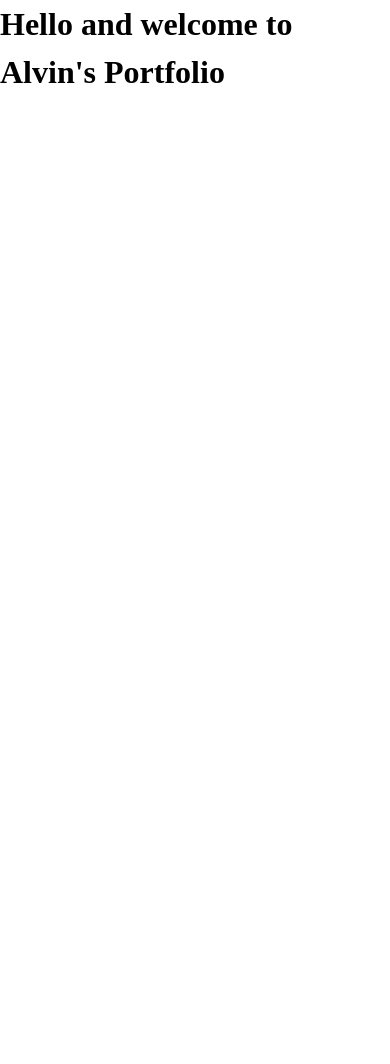
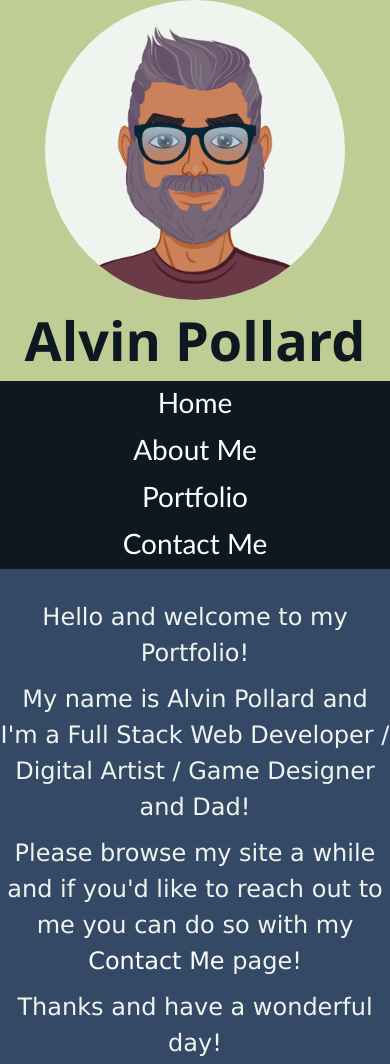
Before and after one commit to alvinkp/Portfolio_Demo_Site, a plain HTML site: page index.html in a window 390 px wide. Shown: the top 1064 px of the page. Before the commit the page ends 844 px from the top, so only its background shows below. Drawn offline with Linux system fonts and the light colour scheme.

Commit message:
Added Avatar Image, Started working on HTML and Responsive CSS
Added Avatar image
Added a few elements to the HTML to have a base to work from with CSS
Started getting Responsive functionality set up for CSS
Started to Style webpage

```diff
--- a/assets/css/style.css
+++ b/assets/css/style.css
@@ -0,0 +1,122 @@
+body {
+    /* background-image: linear-gradient(to right top, #051937, #004d7a, #008793, #00bf72, #a8eb12); */
+    /* background-color: midnightblue; */
+    background-color: #bfcc94;
+}
+
+header section {
+display: flex;
+justify-content: center;
+align-items: center;
+flex-direction: column;
+}
+
+header section h1 {
+    font-family: 'Segoe UI', Tahoma, Geneva, Verdana, sans-serif;
+    font-size: 72px;
+    color: #0d1821;
+    text-align: center;
+}
+
+header section img {
+    order: -1;
+    flex-shrink: 3;
+    max-width: 300px;
+    height: auto;
+    clip-path: circle(50%);
+    background-color: #f0f4ef;
+}
+
+header nav{
+    display: flex;
+    justify-content: center;
+}
+
+
+header nav ul {
+    display:flex;
+    padding-left: 0px;
+    flex-wrap: wrap;
+    font-family: 'Gill Sans', 'Gill Sans MT', Calibri, 'Trebuchet MS', sans-serif;
+    font-size: 24px;
+}
+
+
+header nav ul li {
+    list-style: none;
+    background-color: #0d1821;
+    padding:0px 20px;
+    min-width: 100px;
+    max-width: 200px;
+    text-align: center;
+}
+
+a {
+    text-decoration: none;
+    color:#fff;
+}
+
+main section{
+    padding: 20px 0px ;
+    display: flexbox;
+    background-color:#344966;
+    min-height: 800px;
+}
+
+main section p{
+    text-align: center;
+    color: #f0f4ef;
+    font-family:Verdana, Geneva, Tahoma, sans-serif;
+    font-size: 24px;
+    margin: 10px 0px;
+}
+
+footer{
+    padding: 25px 0px;
+    text-align: center;
+    color: #0d1821;
+    font-family: 'Segoe UI', Tahoma, Geneva, Verdana, sans-serif;
+    font-size: 18px;
+}
+
+/* For Mobile Displays */
+@media only screen and (max-width: 600px){
+    header section h1{
+        font-size: 54px;
+    }
+
+    header nav ul{
+        font-size: 28px;
+    }
+
+    header nav ul li {
+        min-width: 100%;
+        max-width: 100%;
+        padding-bottom: 5px;
+    }
+}
+
+/* For Tablet sized Displays */
+@media only screen and (min-width: 601px) {
+
+    header nav ul {
+        flex-direction: row;
+    }
+
+    header nav ul li {
+        min-width: 100px;
+    }
+}
+
+/* For Laptop / Desktop Displays */
+@media only screen and (min-width: 992px) {
+    header section h1{
+        font-size: 72px;
+    }
+
+
+    header nav ul li {
+        min-width: 100px;
+        max-width: 200px;
+    }
+}
--- a/index.html
+++ b/index.html
@@ -5,9 +5,37 @@
     <meta charset="UTF-8" />
     <link rel="stylesheet" href="./assets/css/reset.css">
     <link rel="stylesheet" href="./assets/css/style.css">
+    <link rel="stylesheet" href="https://fonts.googleapis.com/icon?family=Material+Icons">
     <title>Alvin Pollard's Portfolio</title>
 </head>
 
 <body>
-    <h1>Hello and welcome to Alvin's Portfolio</h1>
+    <header>
+        <section>
+            <h1>Alvin Pollard</h1>
+            <img src="./assets/images/AvatarForSite.png" alt="An illustration of Alvin Pollard in avatar form">
+        </section>
+            <nav>
+                <ul>
+                    <li><a href=index.html>Home</a></li>
+                    <li><a href="#about">About Me</a></li>
+                    <li><a href="#portfolio">Portfolio</a></li>
+                    <li><a href="#contact">Contact Me</a></li>
+                </ul>
+            </nav>
+    </header>
+
+    <main>
+        <section>
+            <p>Hello and welcome to my Portfolio!</p>
+            <p>My name is Alvin Pollard and I'm a Full Stack Web Developer / Digital Artist / Game Designer and Dad!</p>
+            <p>Please browse my site a while and if you'd like to reach out to me you can do so with my <a href="#contact">Contact Me</a> page!</p>
+            <p>Thanks and have a wonderful day!</p>
+        </section>
+    </main>
+
+<footer>
+<h3>Made with HTML, CSS and LOT'S of patience</h3>
+</footer>
 </body>
+</html>
```
Also changed, not shown: assets/images/AvatarForSite.png (added).
